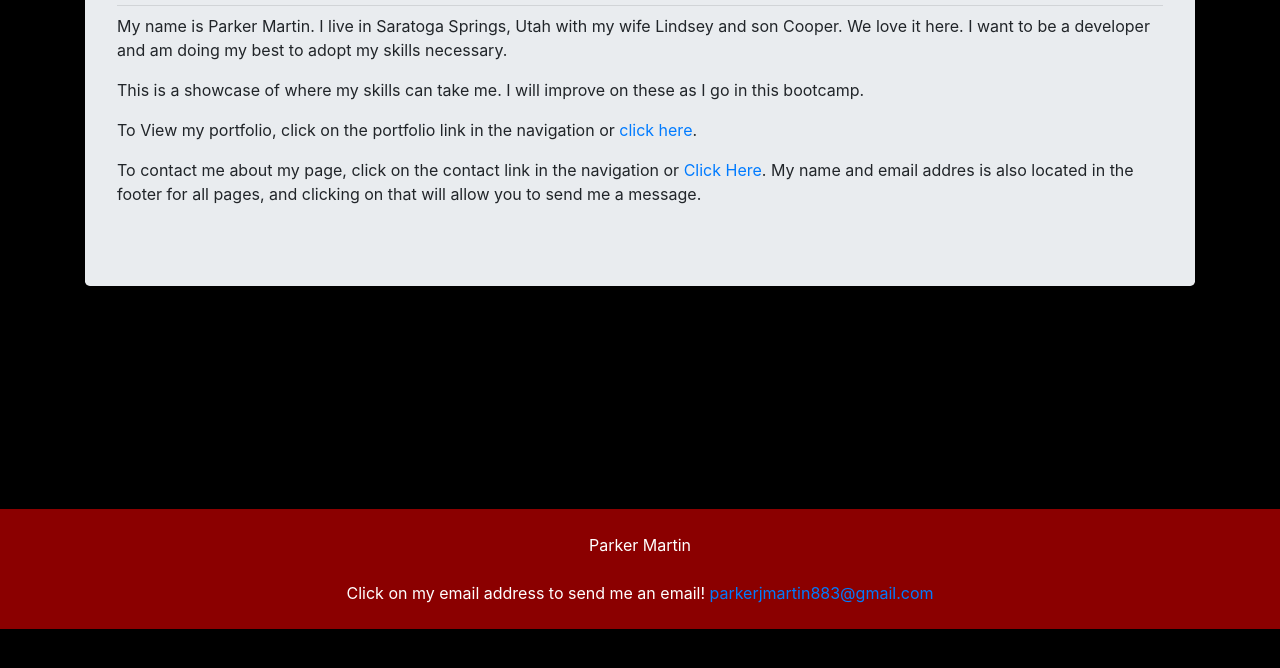
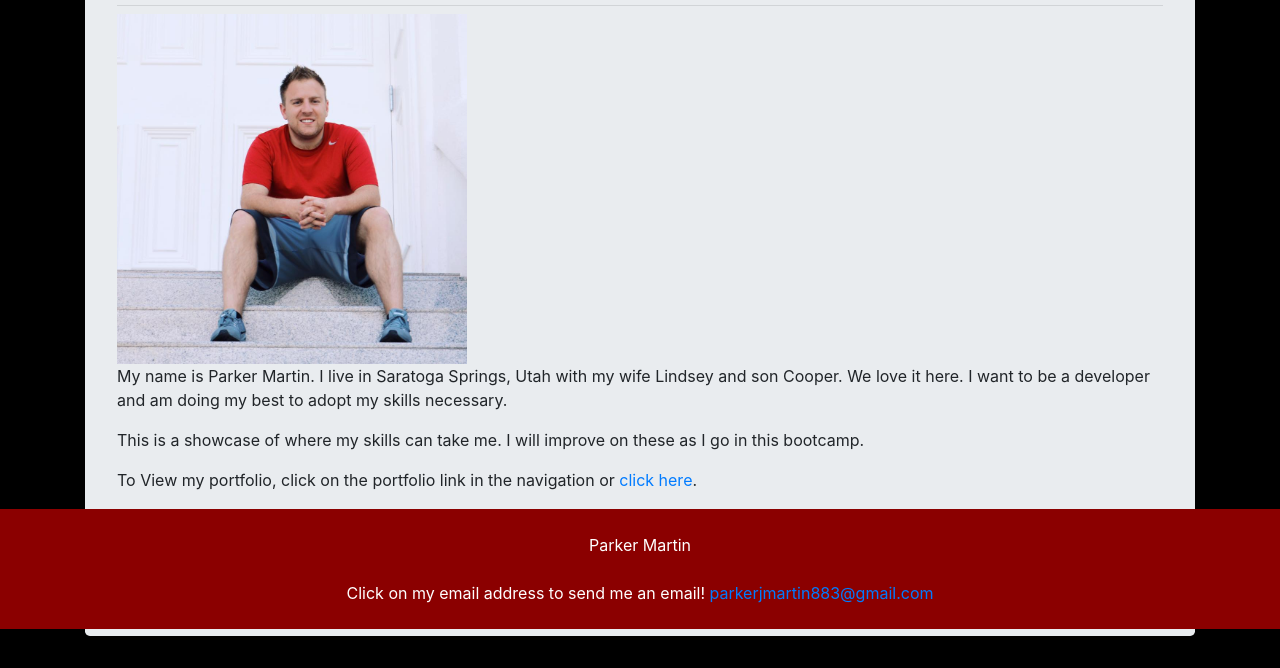
Before and after one commit to pmarti9/week7homework, a plain HTML site: page index.html in a window 1280 px wide. Shown: the part 171-839 px from the top of the page. Before the commit the page ends 800 px from the top, so only its background shows below. Drawn offline with nearby package versions, Linux system fonts and the light colour scheme.

Commit message:
adding image to index page

```diff
--- a/index.html
+++ b/index.html
@@ -31,6 +31,7 @@
               <div class="jumbotron">
                 <h1 class="display 2">About Me</h1>
                   <hr class="my-2">
+                  <img src="ParkerMartin.jpg" alt="Parker">
                     <p>My name is Parker Martin. I live in Saratoga Springs, Utah with my wife Lindsey and son Cooper. We love it here. I want to be a developer and am doing my best to adopt my skills necessary.</p>
                     <p>This is a showcase of where my skills can take me. I will improve on these as I go in this bootcamp.
                     </p>
--- a/style.css
+++ b/style.css
@@ -1,5 +1,7 @@
-#fullnavbar {
-    position:fixed;
+
+img {
+   max-width: 350px;
+   max-height: 350px;
 }
 body {
     background-color: black;
@@ -17,11 +19,11 @@ footer {
 .proj1img {
     width: 75%;
 }
-@media screen and (max-width: 768px){
+/* @media screen and (max-width: 768px){
 body {
     background-color: darkred;
-    color: white;
-};
+    color: black;
+}; */
 /* .jumbotron{
     background-color: black;
 };
```
